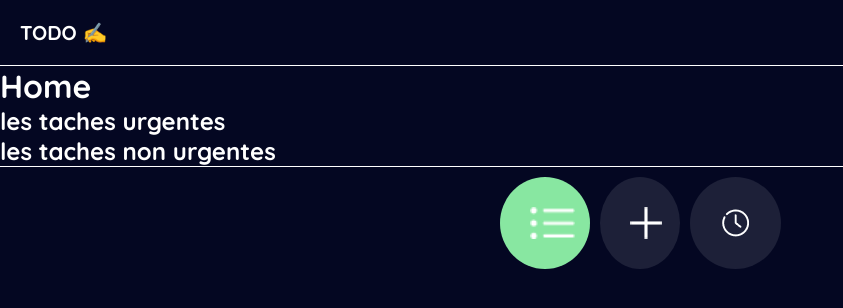
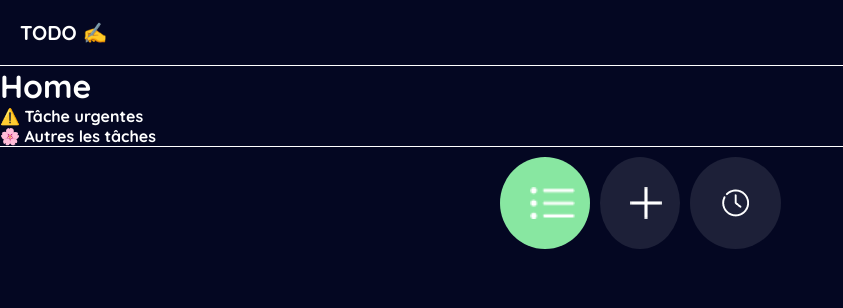
Before and after one commit to AssaNiang/Todo-List, an Angular app: page / in a window 1280 px wide. Shown: the top 308 px of the page, without its empty margins (0-843 px from the left). Built offline with nearby package versions, Linux system fonts and the light colour scheme.

Commit message:
la page home

```diff
--- a/src/app/pages/home/home.component.html
+++ b/src/app/pages/home/home.component.html
@@ -3,14 +3,14 @@
     <h2>Toutes les taches</h2>
     <p *ngFor="let task of getAllTask()">{{task.category}}-{{task.content}}</p>
 </section> -->
-<section>
+<!-- <section>
     <h2>les taches urgentes</h2>
     <div *ngFor="let task of getUrgentTask(true)">
 
         <input type="checkbox" id="checkbox">
         <label for="checkbox">{{task.category}}-{{task.content}}</label>
 
-</div>
+    </div>
 </section>
 <section>
     <h2>les taches non urgentes</h2>
@@ -18,4 +18,31 @@
 
         <input type="checkbox" id="checkbox">
         <label for="checkbox">{{task.category}}-{{task.content}}</label></div>
-</section>
+    </section> -->
+
+    <section *ngIf="!taskList.length; else emptytaskList">
+
+
+        <!-- taches urgentes -->
+        <p *ngIf="this.getUrgentTask">⚠️ Tâche urgentes </p>
+
+        <ng-container *ngFor="let task of taskUrgent">
+            <div>
+            <input type="checkbox" id="checkbox">
+            <label for="checkbox">{{task.category}}-{{task.content}}</label>
+        </div>
+        </ng-container>
+
+        <!-- taches non urgentes -->
+        <p *ngIf="this.taskNoUrgent">🌸 Autres les tâches </p>
+
+        <div *ngFor="let task of taskNoUrgent">
+
+            <input type="checkbox" id="checkbox">
+            <label for="checkbox">{{task.category}}-{{task.content}}</label></div>
+        </section>
+        <ng-template #emptytaskList>
+            <p>Aucune tâche pour le moment 🙌</p>
+            <a routerLink="/new-task">Créer une tâche</a>
+
+        </ng-template>
--- a/src/app/pages/home/home.component.ts
+++ b/src/app/pages/home/home.component.ts
@@ -17,36 +17,35 @@ export class HomeComponent {
 this.getAllTask();
 // this.getUrgentTask();
 // this.getUrgentTask2(false);
-// this.taskUrgent=this.getUrgentTask();
-// this.taskNoUrgent=this.getNoUrgentTask();
+this.taskUrgent=this.getUrgentTask();
+this.taskNoUrgent=this.getNoUrgentTask();
   }
  getAllTask(){
 const AllTask=this.taskservice.getTaskBasket();
 return AllTask;
  }
-// getUrgentTask(){
-//   const AllTask=this.taskservice.getTaskBasket();
-// let UrgentTask=AllTask.filter((UTask:ITask)=>UTask.isUrgent==true);
-// console.log("les taches urgentes",UrgentTask);
-// return UrgentTask;
-
-// }
-// getNoUrgentTask(){
-//   const AllTask=this.taskservice.getTaskBasket();
-// let UrgentTask1=AllTask.filter((UTask:ITask)=>UTask.isUrgent===false);
-// console.log("les taches non urgentes",UrgentTask1);
-// return UrgentTask1;
-
-// }
-getUrgentTask(valid:boolean){
-  this.taskList=this.getAllTask();
-  console.log(this.taskList);
-  console.log(this.getAllTask());
-
-  let UrgentTask =this.taskList.filter((UTask)=>UTask.isUrgent===valid);
-  console.log(UrgentTask);
-  console.log(valid);
+getUrgentTask(){
+  const AllTask=this.taskservice.getTaskBasket();
+let UrgentTask=AllTask.filter((UTask:ITask)=>UTask.isUrgent==true);
+console.log("les taches urgentes",UrgentTask);
+console.log("le tableau des taches",this.taskList);
 return UrgentTask;
-}
 
 }
+getNoUrgentTask(){
+  const AllTask=this.taskservice.getTaskBasket();
+let UrgentTask1=AllTask.filter((UTask:ITask)=>UTask.isUrgent===false);
+console.log("les taches non urgentes",UrgentTask1);
+return UrgentTask1;
+
+}
+// getUrgentTask(valid:boolean){
+//   this.taskList=this.getAllTask();
+//   let UrgentTask =this.taskList.filter((UTask)=>UTask.isUrgent===valid);
+//  console.log("le tableau",this.taskList);
+//  console.log("UrgentTask",UrgentTask);
+
+// return UrgentTask;
+// }
+
+}
```
